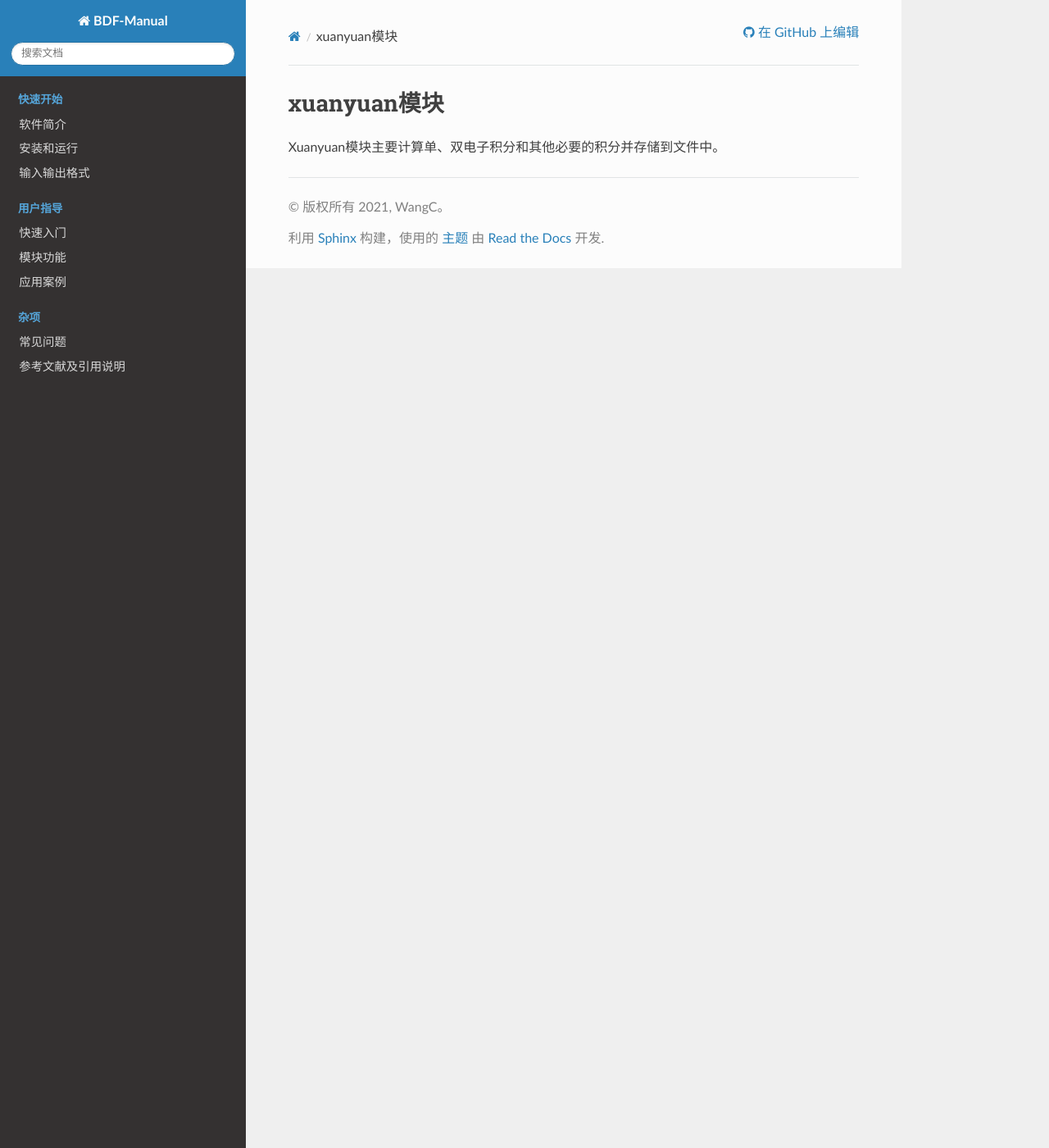
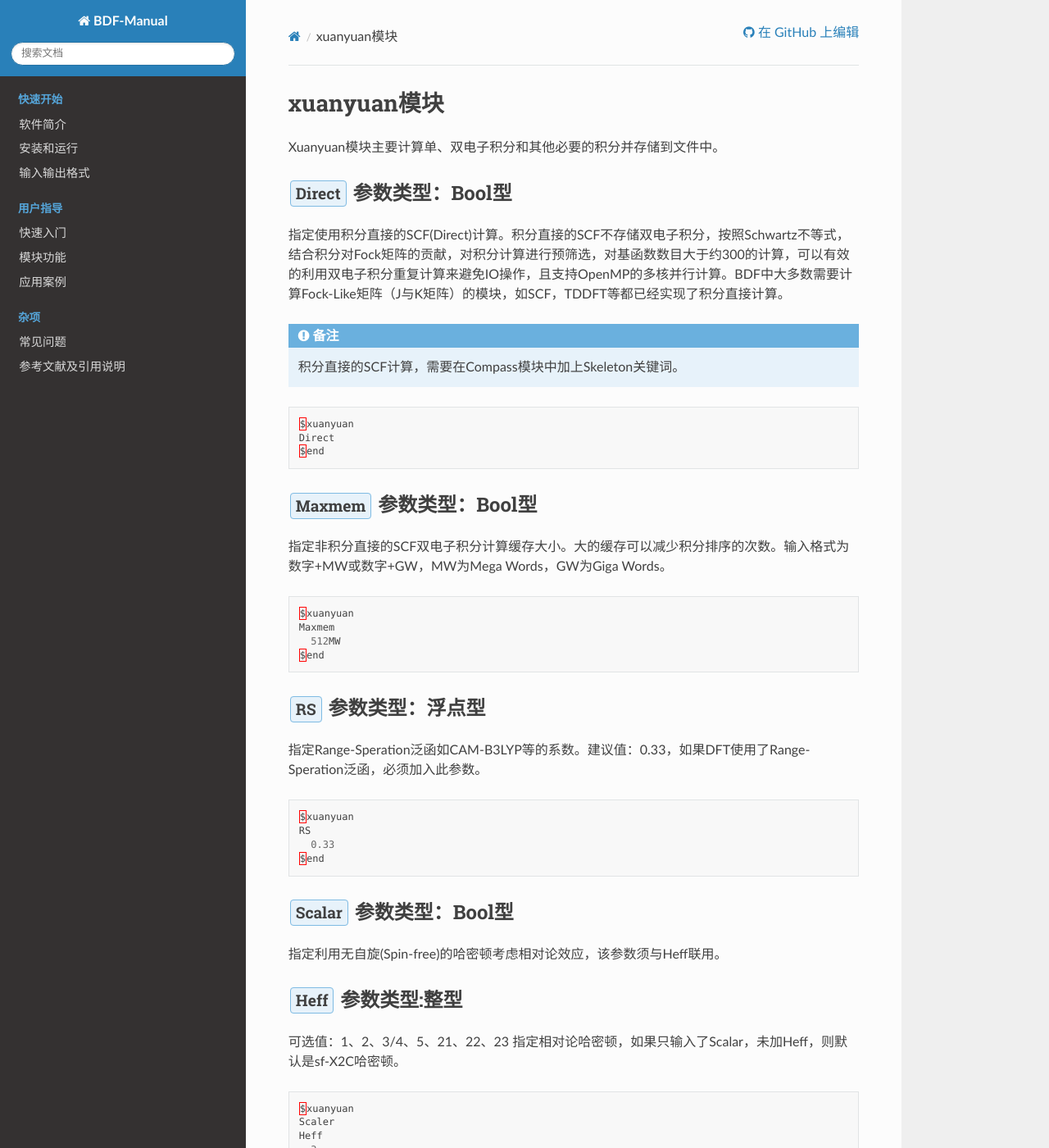
Before and after one commit to BDF-manual-maintenance/BDF-Manual, a Sphinx documentation site: the page built from source/module/xuanyuan.rst, in a window 1280 px wide and 1400 px high. Shown: the whole window at 82% size. Built offline with Sphinx 7.4.7 and the Read the Docs theme 2.0.0, drawn with Linux system fonts in a browser that asks for light colours; pages that are not in the unit, such as notebooks, are missing from menus; some of the changed text lies outside the part shown.

Commit message:
Update xuanyuan.rst

```diff
--- a/source/module/xuanyuan.rst
+++ b/source/module/xuanyuan.rst
@@ -1,3 +1,83 @@
 xuanyuan模块
 ================================================
 Xuanyuan模块主要计算单、双电子积分和其他必要的积分并存储到文件中。
+
+:guilabel:`Direct` 参数类型：Bool型
+--------------------------------------
+指定使用积分直接的SCF(Direct)计算。积分直接的SCF不存储双电子积分，按照Schwartz不等式，结合积分对Fock矩阵的贡献，对积分计算进行预筛选，对基函数数目大于约300的计算，可以有效的利用双电子积分重复计算来避免IO操作，且支持OpenMP的多核并行计算。BDF中大多数需要计算Fock-Like矩阵（J与K矩阵）的模块，如SCF，TDDFT等都已经实现了积分直接计算。
+
+.. note::
+
+    积分直接的SCF计算，需要在Compass模块中加上Skeleton关键词。
+
+.. code-block:: python
+
+     $xuanyuan
+     Direct
+     $end
+
+:guilabel:`Maxmem` 参数类型：Bool型
+--------------------------------------
+指定非积分直接的SCF双电子积分计算缓存大小。大的缓存可以减少积分排序的次数。输入格式为数字+MW或数字+GW，MW为Mega Words，GW为Giga Words。
+
+.. code-block:: python
+
+     $xuanyuan
+     Maxmem
+       512MW
+     $end
+
+:guilabel:`RS` 参数类型：浮点型
+--------------------------------------
+指定Range-Speration泛函如CAM-B3LYP等的系数。建议值：0.33，如果DFT使用了Range-Speration泛函，必须加入此参数。
+
+.. code-block:: python
+
+     $xuanyuan
+     RS
+       0.33
+     $end
+
+:guilabel:`Scalar` 参数类型：Bool型
+--------------------------------------------
+指定利用无自旋(Spin-free)的哈密顿考虑相对论效应，该参数须与Heff联用。
+
+:guilabel:`Heff` 参数类型:整型
+-------------------------------------------------
+可选值：1、2、3/4、5、21、22、23
+指定相对论哈密顿，如果只输入了Scalar，未加Heff，则默认是sf-X2C哈密顿。
+
+.. code-block:: python
+
+     $xuanyuan
+     Scaler
+     Heff
+       3
+     $end
+
+:guilabel:`Soint` 参数类型：Bool型
+---------------------------------------------------
+指定计算自旋轨道（SOC）耦合积分，需与Hsoc联用。
+
+:guilabel:`Hsoc` 参数类型:整型
+----------------------------------------------------
+可选值：0、1、2、3、4、5
+指定SOC积分类型。
+
+:guilabel:`Nuclear&Inuc` 参数类型：Bool型&整数
+---------------------------------------------------
+默认值：0
+可选值：0、1
+指定原子核电荷分布模型。0为点电荷模型；1为高斯电荷模型。
+
+:guilabel:`Cholesky` 参数类型:字符串+浮点数
+----------------------------------------------------
+可选值：S-CD/1c-CD
+指定对双电子积分做Cholesky分解，设置Cholesky分解的方法及阈值。
+
+.. code-block:: python
+
+     $xuanyuan
+     Cholesky
+     S-CD 1.D-5
+     $end
```
